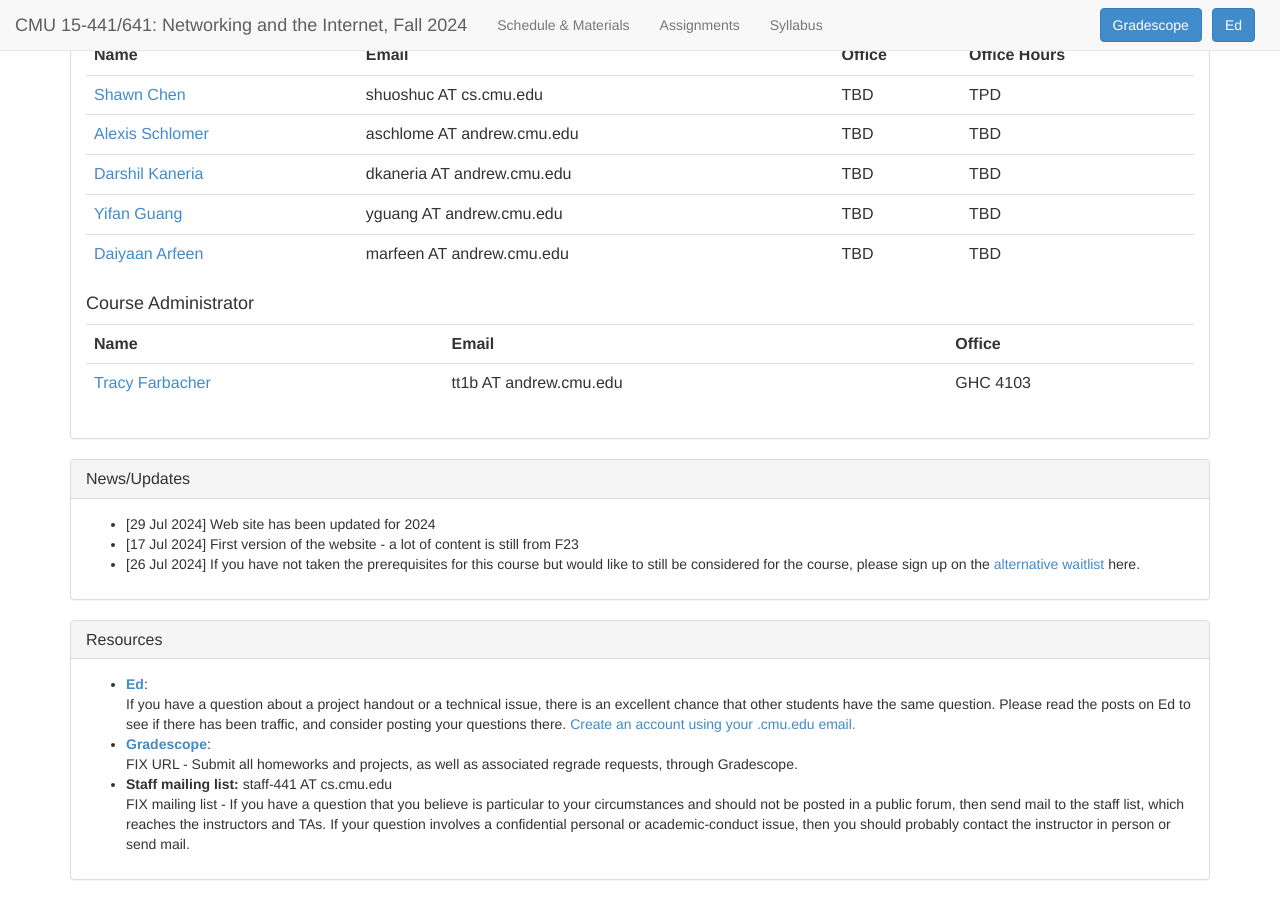
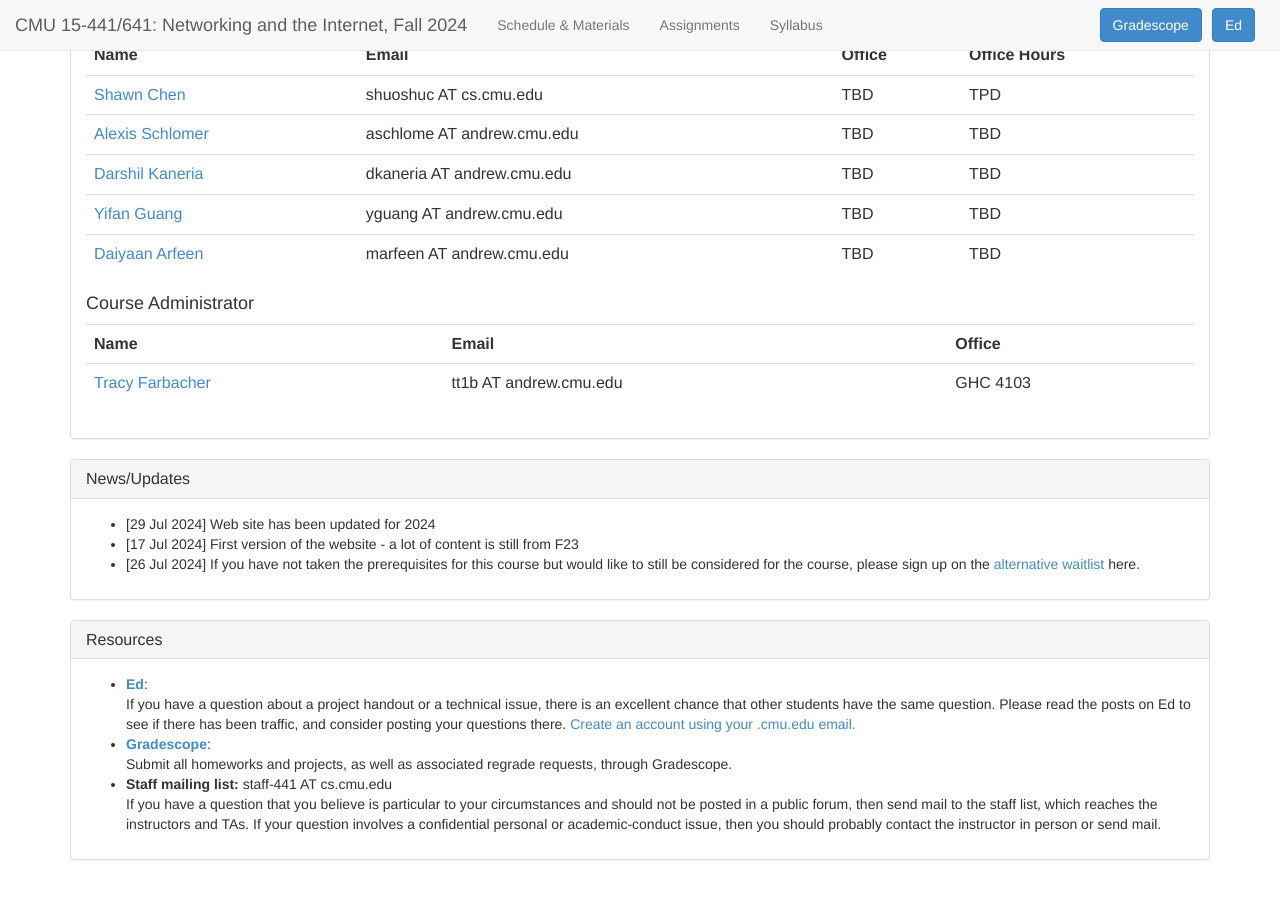
Before and after one commit to psteenkiste/psteenkiste.github.io, a Jekyll site: the page built from nets-fa24/index.html, in a window 1280 px wide and 900 px high, scrolled down 830 px. Built offline with Jekyll 4.4.1, drawn with Linux system fonts in a browser that asks for light colours; some of the changed lines change nothing that is shown.

Commit message:
Update index.html

```diff
--- a/nets-fa24/index.html
+++ b/nets-fa24/index.html
@@ -38,8 +38,8 @@
       <!-- Collect the nav links, forms, and other content for toggling -->
       <div class="collapse navbar-collapse navbar-ex1-collapse">
         <ul class="nav navbar-nav">
-          <li><a href="https://docs.google.com/spreadsheets/d/1Ld3gxEjB1QILGkbUv8VFvxP-cxXibSt4/edit?gid=1227911824#gid=1227911824&range=A1:G56">Schedule & Materials</a></li>
-          <li><a href="https://docs.google.com/spreadsheets/d/1_RRJCFaKYc5DkB6x-aUlcE50OhxhGpYB/edit?gid=1526032210#gid=1526032210&range=A1:C28">Assignments</a></li>
+          <li><a href="schedule.html">Schedule & Materials</a></li>
+          <li><a href="assignments.html">Assignments</a></li>
 <!--          <li><a href="calendar.html">Calendar</a></li>   -->
           <li><a href="https://docs.google.com/document/d/1Dm4nOShA2uVFiK1z0YjneejLIkZs9PaK/edit?usp=sharing&ouid=103902025006857726908&rtpof=true&sd=true">Syllabus</a></li>
         </ul>
@@ -142,35 +142,35 @@
       <tr><th>Name</th><th>Email</th><th>Office</th><th>Office Hours</th></tr>
 
       <tr>
-        <td><a href="shuoshuc.github.io">Shawn Chen</a></td>
+        <td><a href="https://shuoshuc.github.io">Shawn Chen</a></td>
         <td><span class="email">shuoshuc AT cs.cmu.edu</span></td>
         <td>TBD</td>
         <td>TPD</td>
       </tr>
 
       <tr>
-        <td><a href="schlomer.xyz">Alexis Schlomer</a></td>
+        <td><a href="https://schlomer.xyz">Alexis Schlomer</a></td>
         <td><span class="email">aschlome AT andrew.cmu.edu</span></td>
         <td>TBD</td>
         <td>TBD</td>
       </tr>
 
       <tr>
-        <td><a href="github.com/darshil-kaneria">Darshil Kaneria</a></td>
+        <td><a href="https://github.com/darshil-kaneria">Darshil Kaneria</a></td>
         <td><span class="email">dkaneria AT andrew.cmu.edu</span></td>
         <td>TBD</td>
         <td>TBD</td>
       </tr>
 
       <tr>
-        <td><a href="linkedin.com/in/yguang10/">Yifan Guang</a></td>
+        <td><a href="https://linkedin.com/in/yguang10/">Yifan Guang</a></td>
         <td><span class="email">yguang AT andrew.cmu.edu</span></td>
         <td>TBD</td>
         <td>TBD</td>
       </tr>
 
       <tr>
-        <td><a href="csd.cmu.edu/people/doctoral-student/daiyaan-arfeen">Daiyaan Arfeen</a></td>
+        <td><a href="https://csd.cmu.edu/people/doctoral-student/daiyaan-arfeen">Daiyaan Arfeen</a></td>
         <td><span class="email">marfeen AT andrew.cmu.edu</span></td>
         <td>TBD</td>
         <td>TBD</td>
@@ -219,10 +219,10 @@
         </li>
 
         <li><b><a href="https://www.gradescope.com/courses/812007">Gradescope</a></b>: <br />
-        FIX URL - Submit all homeworks and projects, as well as associated regrade requests, through Gradescope.</li>
+        Submit all homeworks and projects, as well as associated regrade requests, through Gradescope.</li>
 
         <li><b>Staff mailing list:</b> <span class="email">staff-441 AT cs.cmu.edu</span><br />
-        FIX mailing list - If you have a question that you believe is particular to your circumstances
+        If you have a question that you believe is particular to your circumstances
         and should not be posted in a public forum, then send mail to the staff list,
         which reaches the instructors and TAs.  If your question involves a
         confidential personal or academic-conduct issue, then you should probably
```
